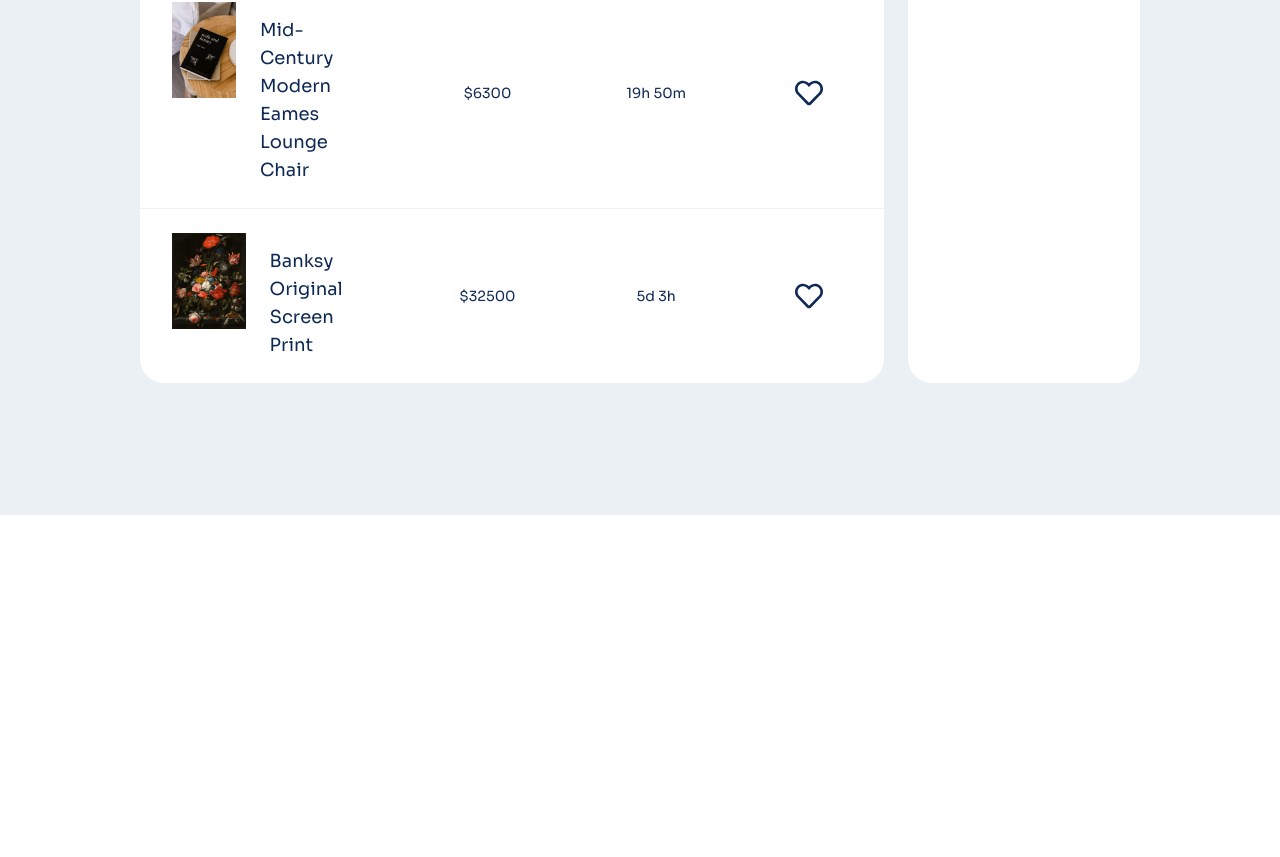
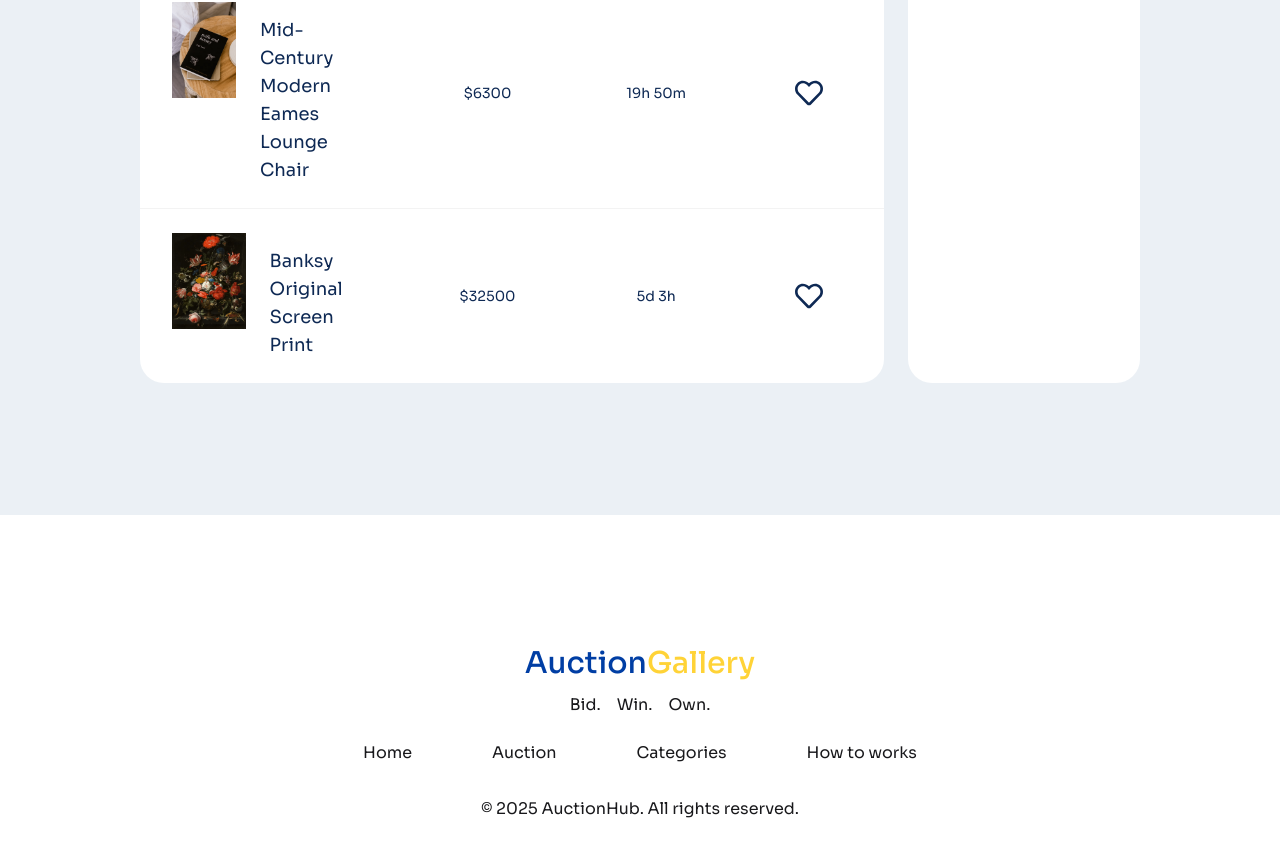
Before and after one commit to muhammad-tamim/web-project-20, a React (Vite) app: page / in a window 1280 px wide. Shown: the part 2226-3083 px from the top of the page. Before the commit the page ends 2741 px from the top, so only its background shows below. Built offline with nearby package versions, Linux system fonts and the light colour scheme.

Commit message:
feat: add footer

```diff
--- a/src/App.jsx
+++ b/src/App.jsx
@@ -2,6 +2,7 @@ import React from 'react';
 import Navbar from './components/Navbar';
 import Banner from './components/Banner';
 import Action from './components/Acution/Action';
+import Footer from './components/Footer';
 
 const App = () => {
   return (
@@ -9,6 +10,7 @@ const App = () => {
       <Navbar></Navbar>
       <Banner></Banner>
       <Action></Action>
+      <Footer></Footer>
     </div>
   );
 };
--- /dev/null
+++ b/src/components/Footer.jsx
@@ -0,0 +1,32 @@
+import React from 'react';
+
+const Footer = () => {
+
+    const links = [
+        <a href="#">Bid.</a>,
+        <a href="#">Win.</a>,
+        <a href="#">Own.</a>
+    ]
+
+    const menu = [
+        <a href='#'>Home</a>,
+        <a href='#'>Auction</a>,
+        <a href='#'>Categories</a>,
+        <a href='#'>How to works</a>
+    ]
+
+    return (
+        <div className='text-center py-[130px]'>
+            <h3 className='text-2xl md:text-3xl font-medium pb-3'><span className='text-[#003EA4]'>Auction</span><span className='text-[#FFD337]'>Gallery</span></h3>
+            <ul className='flex justify-center gap-4 pb-6'>
+                {links.map((link, index) => <li key={index}>{link}</li>)}
+            </ul>
+            <ul className='flex justify-center gap-20 pb-8'>
+                {menu.map((menuItem, index) => <li key={index}>{menuItem}</li>)}
+            </ul>
+            <p>© 2025 AuctionHub. All rights reserved.</p>
+        </div>
+    );
+};
+
+export default Footer;
```
